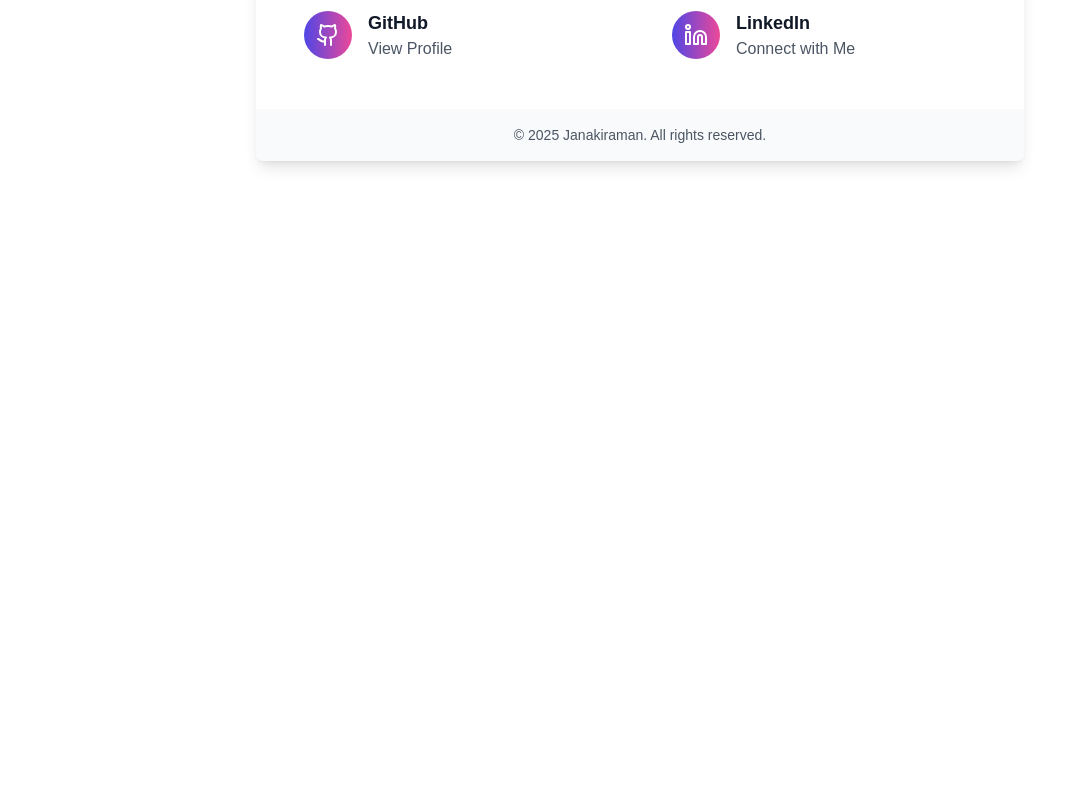
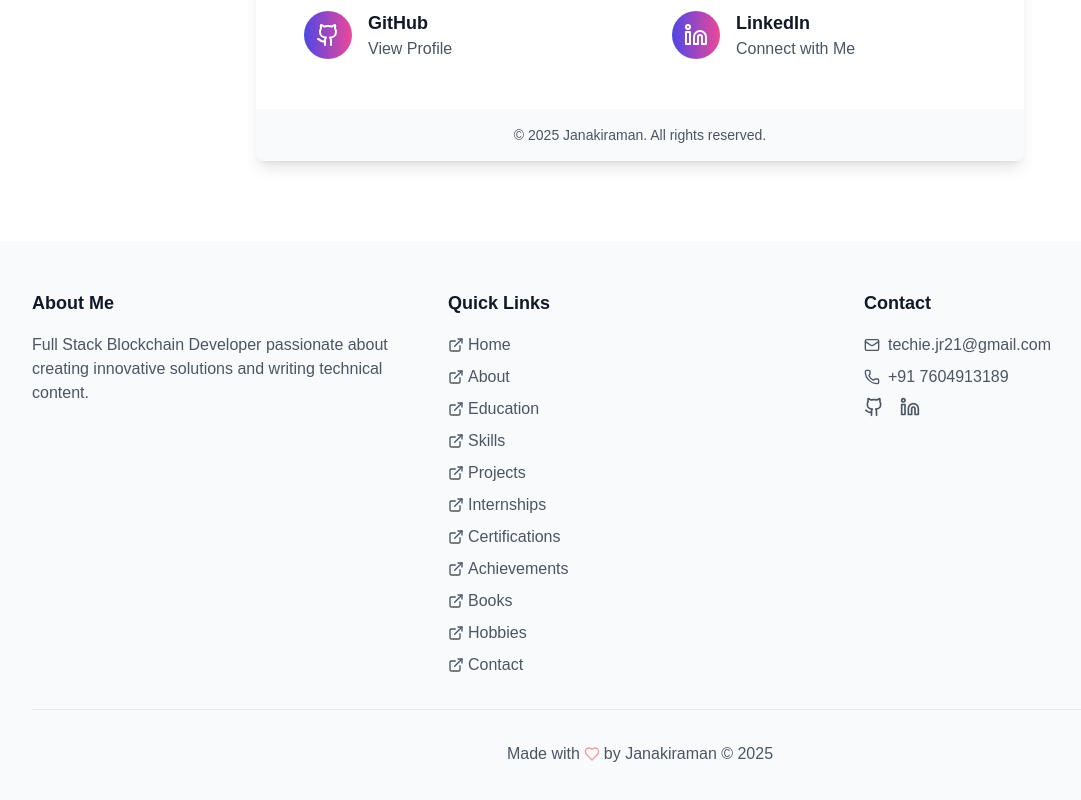
Before and after one commit to Janakiraman1021/myportfolio, a React (Create React App) app: page / in a window 1280 px wide. Shown: the part 9341-10141 px from the top of the page, without its empty margins (0-1081 px from the left). Before the commit the page ends 9582 px from the top, so only its background shows below. Built offline with nearby package versions, Linux system fonts and the light colour scheme.

Commit message:
refactor: add Footer component and update package dependencies

```diff
--- a/package.json
+++ b/package.json
@@ -10,7 +10,9 @@
     "postcss": "^8.4.49",
     "react": "^19.0.0",
     "react-dom": "^19.0.0",
+    "react-responsive-carousel": "^3.2.23",
     "react-scripts": "5.0.1",
+    "swiper": "^11.2.0",
     "tailwindcss": "^3.4.17"
   },
   "scripts": {
--- a/src/App.js
+++ b/src/App.js
@@ -12,6 +12,7 @@ import '@fortawesome/fontawesome-free/css/all.min.css';
 import Contact from './components/Contact';
 import Hobbies from './components/Hobbies';
 import Books from './components/Books';
+import Footer from './components/Footer';
 
 
 function App() {
@@ -47,6 +48,7 @@ function App() {
       <Books />
       <Hobbies />
       <Contact />
+      <Footer />
     </div>
   );
 }
--- a/src/components/Books.js
+++ b/src/components/Books.js
@@ -10,7 +10,7 @@ const mainBook = {
   isbn: '9789361759345',
   synopsis: 'A heartfelt collection of Tamil poetry exploring themes of love, technology, and modern life. The verses blend traditional Tamil poetic forms with contemporary perspectives on blockchain and digital innovation.',
   recognition: 'Featured in Tamil Literary Review 2023',
-  image: '/assets/books/sound-of-my-heart.jpeg', // Replace with actual image URL
+  image: '/assets/books/sound-of-my-heart.jpeg',
   links: {
     amazon: 'https://www.amazon.in/dp/9361759345',
     googlePlay: 'https://play.google.com/store/books/details?id=CGkTEQAAQBAJ',
@@ -22,7 +22,7 @@ const mainBook = {
 const coAuthoredBooks = [
   {
     title: 'மழலையும் நானும்',
-    image: '/assets/books/mazhalai.jpg', // Replace with actual image URL
+    image: '/assets/books/mazhalai.jpg',
     links: {
       amazon: 'https://amzn.to/3xPxoDA',
       flipkart: 'https://fktr.in/DRn7oPD',
@@ -30,7 +30,7 @@ const coAuthoredBooks = [
   },
   {
     title: 'விரும்பிய வரிகள்',
-    image: '/assets/books/virumbiya.jpg', // Replace with actual image URL
+    image: '/assets/books/virumbiya.jpg',
     links: {
       amazon: 'https://amzn.to/3TUTY5C',
       flipkart: 'https://fktr.in/zotvX59',
@@ -38,7 +38,7 @@ const coAuthoredBooks = [
   },
   {
     title: 'வினோத உலகம்',
-    image: '/assets/books/vinotha.jpg', // Replace with actual image URL
+    image: '/assets/books/vinotha.jpg',
     links: {
       amazon: 'https://amzn.to/3ZRNPuL',
       flipkart: 'https://fktr.in/zb5RsJ8',
@@ -46,7 +46,7 @@ const coAuthoredBooks = [
   },
   {
     title: 'எனது அபிமானி',
-    image: '/assets/books/abimani.jpg', // Replace with actual image URL
+    image: '/assets/books/abimani.jpg',
     links: {
       amazon: 'https://www.amazon.in/dp/9361752154',
       googlePlay: 'https://play.google.com/store/books/details?id=vTYZEQAAQBAJ',
@@ -55,7 +55,7 @@ const coAuthoredBooks = [
   },
   {
     title: 'என் அழகிய தேவதை',
-    image: '/assets/books/mmy-beautiful-angel.jpg', // Replace with actual image URL
+    image: '/assets/books/mmy-beautiful-angel.jpg',
     links: {
       amazon: 'https://www.amazon.in/dp/9361751379',
       googlePlay: 'https://play.google.com/store/books/details?id=LTYYEQAAQBAJ',
@@ -64,7 +64,7 @@ const coAuthoredBooks = [
   },
   {
     title: 'முகமரிய காதல்',
-    image: '/assets/books/faceless-love.jpg', // Replace with actual image URL
+    image: '/assets/books/faceless-love.jpg',
     links: {
       amazon: 'https://amzn.to/3LEopsn',
       flipkart: 'https://fktr.in/91xf1kk',
--- a/src/components/Footer.js
+++ b/src/components/Footer.js
@@ -1,72 +1,114 @@
 import React from 'react';
-import { Github, Linkedin, Mail, Phone } from 'lucide-react';
+import { Heart, Mail, Phone, Github, Linkedin, ExternalLink } from 'lucide-react';
 
-function Footer() {
-  const currentYear = new Date().getFullYear();
+const currentYear = new Date().getFullYear();
 
+const socialLinks = {
+  email: 'techie.jr21@gmail.com',
+  phone: '+91 7604913189',
+  github: 'https://github.com/yourusername',
+  linkedin: 'https://linkedin.com/in/yourusername'
+};
+
+const quickLinks = [
+  { name: 'Home', href: '#home' },
+  { name: 'About', href: '#about' },
+  { name: 'Education', href: '#education' },
+  { name: 'Skills', href: '#skills' },
+  { name: 'Projects', href: '#projects' },
+  { name: 'Internships', href: '#internships' },
+  { name: 'Certifications', href: '#certifications' },
+  { name: 'Achievements', href: '#achievements' },
+  { name: 'Books', href: '#books' },
+  { name: 'Hobbies', href: '#hobbies' },
+  { name: 'Contact', href: '#contact' }
+];
+
+export default function Footer() {
   return (
-    <footer className="bg-gray-800 text-gray-300">
-      <div className="max-w-7xl mx-auto px-4 py-12 sm:px-6 lg:px-8">
-        <div className="grid grid-cols-1 md:grid-cols-2 lg:grid-cols-3 gap-8">
-          {/* Contact Section */}
-          <div className="space-y-4">
-            <h3 className="text-2xl font-semibold text-amber-400 mb-4">Contact Me</h3>
-            <div className="space-y-3">
+    <footer className="bg-gray-50 dark:bg-gray-800">
+      <div className="max-w-7xl mx-auto px-4 sm:px-6 lg:px-8 py-12">
+        <div className="grid grid-cols-1 md:grid-cols-3 gap-8 mb-8">
+          {/* About Section */}
+          <div>
+            <h3 className="text-lg font-semibold text-gray-900 dark:text-white mb-4">
+              About Me
+            </h3>
+            <p className="text-gray-600 dark:text-gray-300 mb-4">
+              Full Stack Blockchain Developer passionate about creating innovative solutions
+              and writing technical content.
+            </p>
+          </div>
+
+          {/* Quick Links */}
+          <div>
+            <h3 className="text-lg font-semibold text-gray-900 dark:text-white mb-4">
+              Quick Links
+            </h3>
+            <ul className="space-y-2">
+              {quickLinks.map((link) => (
+                <li key={link.name}>
+                  <a
+                    href={link.href}
+                    className="text-gray-600 dark:text-gray-300 hover:text-blue-600 dark:hover:text-blue-400 flex items-center gap-1"
+                  >
+                    <ExternalLink className="w-4 h-4" />
+                    {link.name}
+                  </a>
+                </li>
+              ))}
+            </ul>
+          </div>
+
+          {/* Contact Info */}
+          <div>
+            <h3 className="text-lg font-semibold text-gray-900 dark:text-white mb-4">
+              Contact
+            </h3>
+            <div className="space-y-2">
               <a
-                href="mailto:techie.jr21@gmail.com"
-                className="flex items-center gap-2 hover:text-amber-400 transition-colors duration-200"
+                href={`mailto:${socialLinks.email}`}
+                className="text-gray-600 dark:text-gray-300 hover:text-blue-600 dark:hover:text-blue-400 flex items-center gap-2"
               >
-                <Mail size={20} />
-                <span>techie.jr21@gmail.com</span>
+                <Mail className="w-4 h-4" />
+                {socialLinks.email}
               </a>
-              <div className="flex items-center gap-2">
-                <Phone size={20} />
-                <span>+91 760 491 3189</span>
+              <a
+                href={`tel:${socialLinks.phone}`}
+                className="text-gray-600 dark:text-gray-300 hover:text-blue-600 dark:hover:text-blue-400 flex items-center gap-2"
+              >
+                <Phone className="w-4 h-4" />
+                {socialLinks.phone}
+              </a>
+              <div className="flex gap-4 mt-4">
+                <a
+                  href={socialLinks.github}
+                  target="_blank"
+                  rel="noopener noreferrer"
+                  className="text-gray-600 dark:text-gray-300 hover:text-blue-600 dark:hover:text-blue-400"
+                >
+                  <Github className="w-5 h-5" />
+                </a>
+                <a
+                  href={socialLinks.linkedin}
+                  target="_blank"
+                  rel="noopener noreferrer"
+                  className="text-gray-600 dark:text-gray-300 hover:text-blue-600 dark:hover:text-blue-400"
+                >
+                  <Linkedin className="w-5 h-5" />
+                </a>
               </div>
             </div>
-          </div>
-
-          {/* Social Links */}
-          <div className="space-y-4">
-            <h3 className="text-2xl font-semibold text-amber-400 mb-4">Connect</h3>
-            <div className="flex gap-4">
-              <a
-                href="https://github.com/Janakiraman1021"
-                target="_blank"
-                rel="noopener noreferrer"
-                className="hover:text-amber-400 transition-colors duration-200"
-              >
-                <Github size={24} />
-              </a>
-              <a
-                href="https://www.linkedin.com/in/janakiraman-k-28a45a257/"
-                target="_blank"
-                rel="noopener noreferrer"
-                className="hover:text-amber-400 transition-colors duration-200"
-              >
-                <Linkedin size={24} />
-              </a>
-            </div>
-          </div>
-
-          {/* Additional Info */}
-          <div className="space-y-4">
-            <h3 className="text-2xl font-semibold text-amber-400 mb-4">About</h3>
-            <p className="text-sm leading-relaxed">
-              Building digital experiences with passion and precision. Let's create something amazing together.
-            </p>
           </div>
         </div>
 
         {/* Copyright */}
-        <div className="mt-12 pt-8 border-t border-gray-700">
-          <p className="text-center text-sm">
-            © {currentYear} Janakiraman. All rights reserved.
+        <div className="border-t border-gray-200 dark:border-gray-700 pt-8">
+          <p className="text-center text-gray-600 dark:text-gray-300 flex items-center justify-center gap-1">
+            Made with <Heart className="w-4 h-4 text-red-500 animate-pulse" /> by Janakiraman © {currentYear}
           </p>
         </div>
       </div>
     </footer>
   );
 }
-
-export default Footer;
```
Also changed, not shown: public/assets/books/sound-of-my-heart2.jpeg (added), 1 other file (tests, documents, lock files or other folders).
